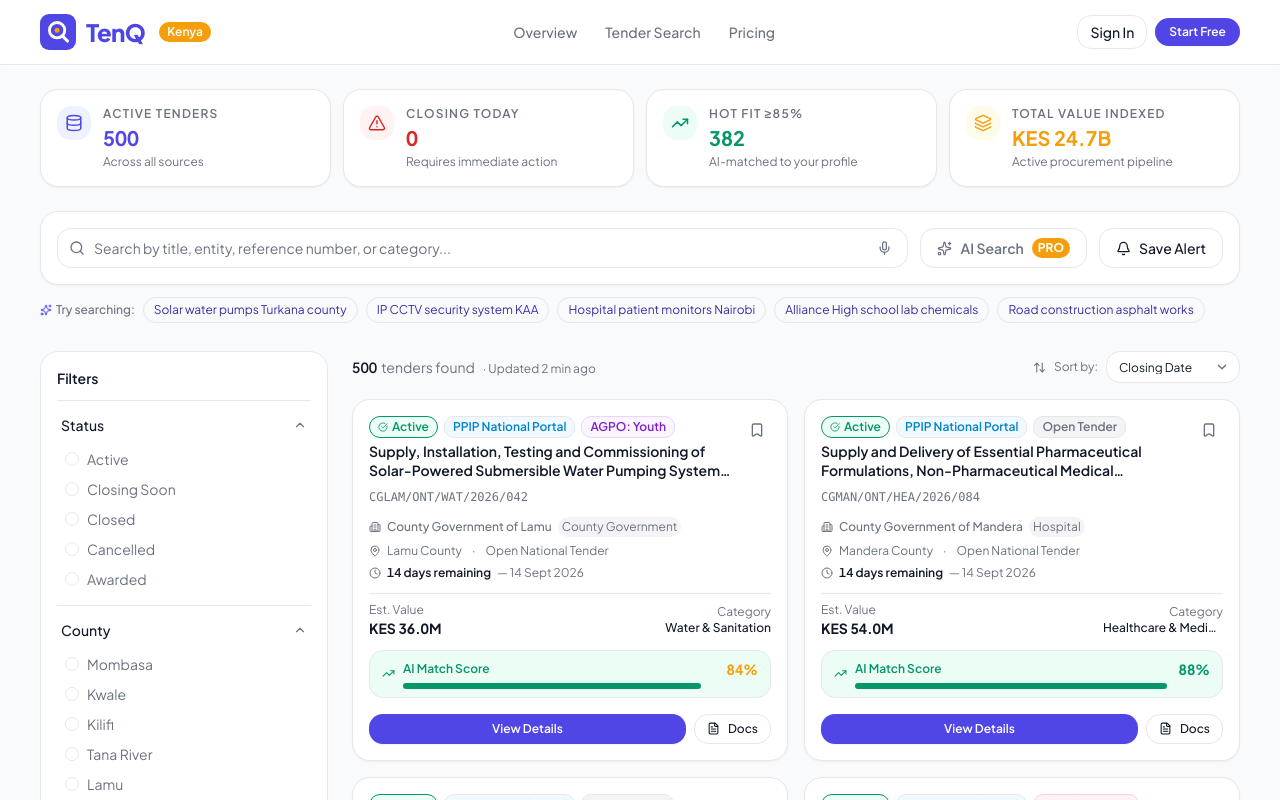
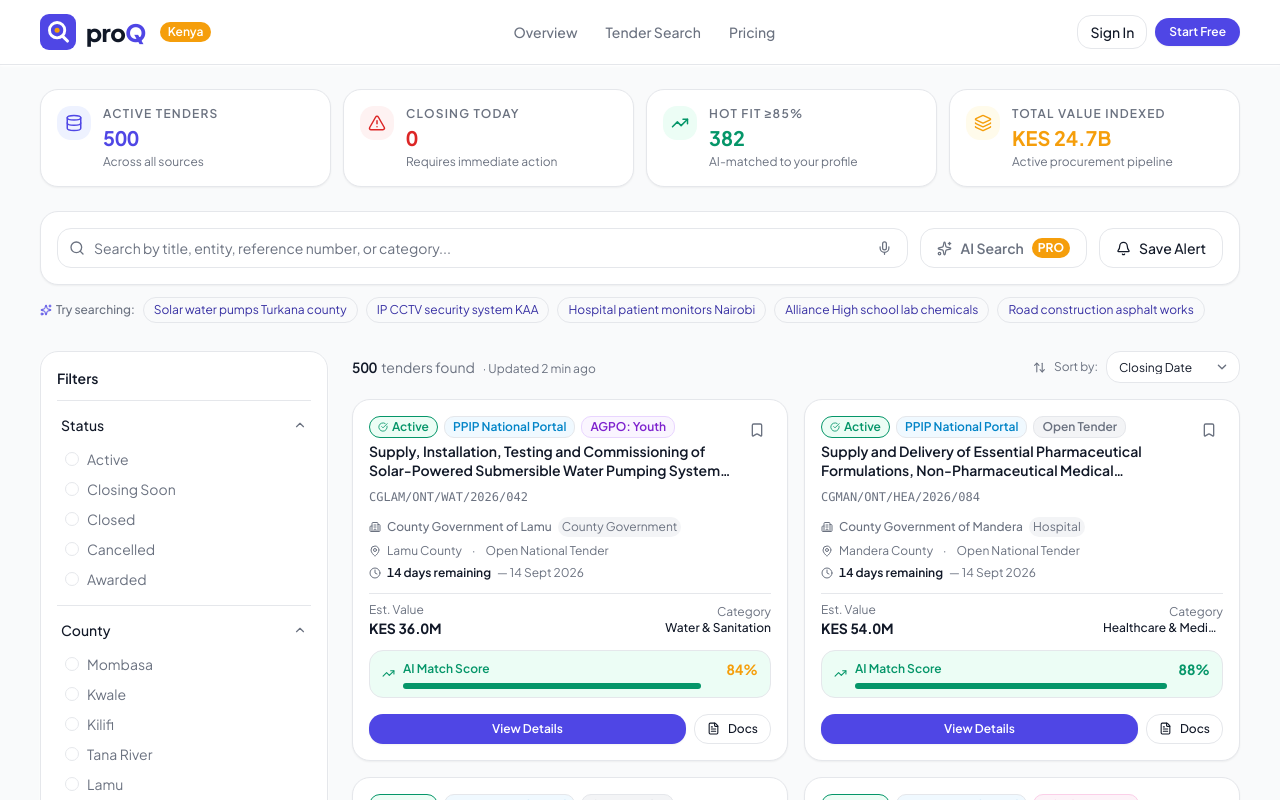
Before and after one commit to GabuGravin41/proQ, a Next.js app: page / in a window 1280 px wide. Shown: the top 800 px of the page. Built offline with nearby package versions, Linux system fonts and the light colour scheme.

Commit message:
chore(rebrand): update platform identity to proQ Kenya across navigation, metadata, landing page, and BOQ export

```diff
--- a/src/app/capability-profile/components/CapabilityProfilePage.tsx
+++ b/src/app/capability-profile/components/CapabilityProfilePage.tsx
@@ -239,7 +239,7 @@
             <div className="mb-4">
               <h2 className="text-sm font-bold text-foreground">Select Your Core Supply Sectors</h2>
               <p className="text-xs text-muted-foreground">
-                Click any sector to toggle on/off. TenQ will automatically match relevant procurement notices.
+                Click any sector to toggle on/off. proQ will automatically match relevant procurement notices.
               </p>
             </div>
 
--- a/src/app/landing/components/LandingPage.tsx
+++ b/src/app/landing/components/LandingPage.tsx
@@ -46,7 +46,7 @@
           </h1>
 
           <p className="text-base sm:text-lg text-muted-foreground max-w-2xl mx-auto mb-10 leading-relaxed">
-            TenQ continuously tracks and verifies notices from PPIP, e-GP Kenya, county governments, and parastatals — delivering instant 07:00 AM WhatsApp alerts and pre-extracted BOQs straight to your team.
+            proQ continuously tracks and verifies notices from PPIP, e-GP Kenya, county governments, and parastatals — delivering instant 07:00 AM WhatsApp alerts and pre-extracted BOQs straight to your team.
           </p>
 
           {/* Interactive Search Bar */}
@@ -158,7 +158,7 @@
         <div className="max-w-4xl mx-auto px-4">
           <h2 className="text-3xl font-extrabold mb-4">Start Discovering Kenya&apos;s Public Tenders Today</h2>
           <p className="text-white/80 max-w-xl mx-auto text-sm mb-8">
-            Join Kenyan contractors and suppliers using TenQ to stay ahead of tender closing deadlines.
+            Join Kenyan contractors and suppliers using proQ to stay ahead of tender closing deadlines.
           </p>
           <div className="flex flex-col sm:flex-row items-center justify-center gap-4">
             <Link href="/" className="bg-white text-primary font-bold px-6 py-3 rounded-xl hover:bg-white/90 transition-all text-sm">
--- a/src/app/layout.tsx
+++ b/src/app/layout.tsx
@@ -11,7 +11,7 @@
 });
 
 export const metadata: Metadata = {
-  title: 'TenQ Kenya | Public Procurement Intelligence & AI Radar',
+  title: 'proQ Kenya | Public Procurement Intelligence & AI Bidding Platform',
   description: 'Search, discover, and receive instant 07:00 AM WhatsApp alerts for public procurement tenders across all 47 counties in Kenya.',
 };
 
--- a/src/app/tender-detail/components/TenderDetailMain.tsx
+++ b/src/app/tender-detail/components/TenderDetailMain.tsx
@@ -122,7 +122,7 @@
     const url = URL.createObjectURL(blob);
     const link = document.createElement('a');
     link.setAttribute('href', url);
-    link.setAttribute('download', `TenQ_BOQ_${tender.referenceNumber.replace(/[^a-zA-Z0-9]/g, '_')}.csv`);
+    link.setAttribute('download', `proQ_BOQ_${tender.referenceNumber.replace(/[^a-zA-Z0-9]/g, '_')}.csv`);
     document.body.appendChild(link);
     link.click();
     document.body.removeChild(link);
--- a/src/components/layout/Topbar.tsx
+++ b/src/components/layout/Topbar.tsx
@@ -16,8 +16,8 @@
         {/* Logo */}
         <Link href="/" className="flex items-center gap-2.5 shrink-0">
           <AppLogo size={36} />
-          <span className="font-extrabold text-2xl tracking-tight text-primary">
-            TenQ
+          <span className="font-extrabold text-2xl tracking-tight text-foreground">
+            pro<span className="text-primary">Q</span>
           </span>
           <span className="hidden sm:inline-flex items-center px-2 py-0.5 rounded text-xs font-semibold bg-accent text-accent-foreground ml-1">
             Kenya
--- a/src/components/layout/TopbarActions.tsx
+++ b/src/components/layout/TopbarActions.tsx
@@ -132,7 +132,7 @@
           />
           <div className="absolute top-0 right-0 h-full w-72 bg-card border-l border-border shadow-modal animate-slide-up flex flex-col p-6 gap-2">
             <div className="flex items-center justify-between mb-4">
-              <span className="font-extrabold text-xl text-primary">TenQ</span>
+              <span className="font-extrabold text-xl text-foreground">pro<span className="text-primary">Q</span></span>
               <button onClick={() => setMobileOpen(false)} className="p-1.5 rounded-md hover:bg-muted">
                 <X size={18} />
               </button>
```
